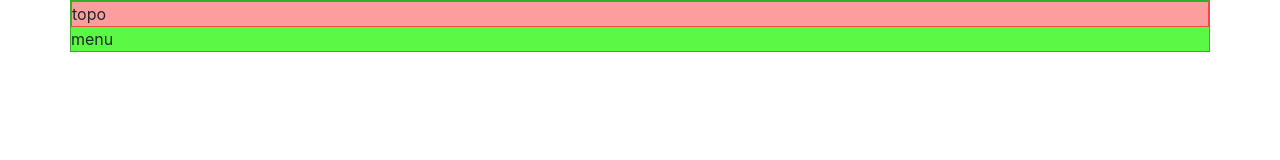
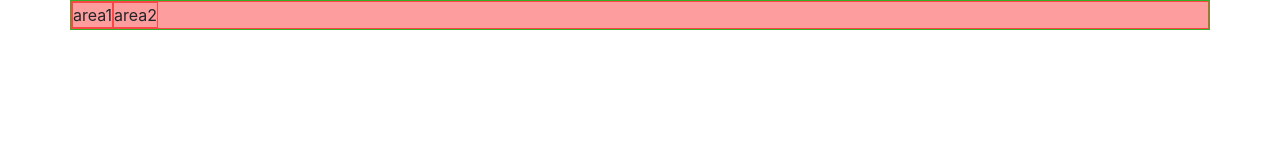
Before and after one commit to rod273/grid_bootstrap, a plain HTML site: page index.html in a window 1280 px wide. Drawn offline with nearby package versions, Linux system fonts and the light colour scheme.

Commit message:
Update index.html

```diff
--- a/index.html
+++ b/index.html
@@ -28,11 +28,10 @@
 
     <div class="container marcador-container">
         <div class="row marcador">
-            topo
+            <div class="marcador">area1</div>
+            <div class="marcador">area2</div>
         </div>
-        <div class="row">
-            menu
-        </div>
+
     </div>
 
 
```
